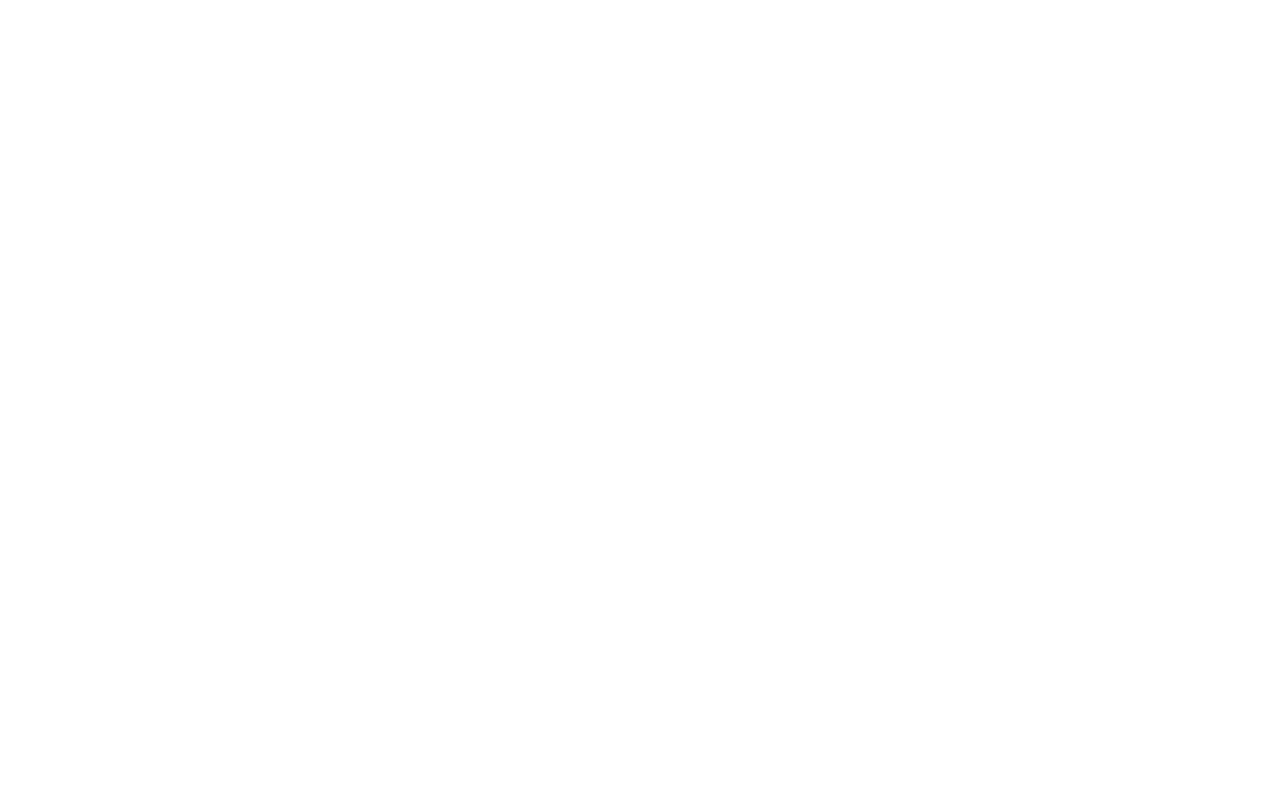
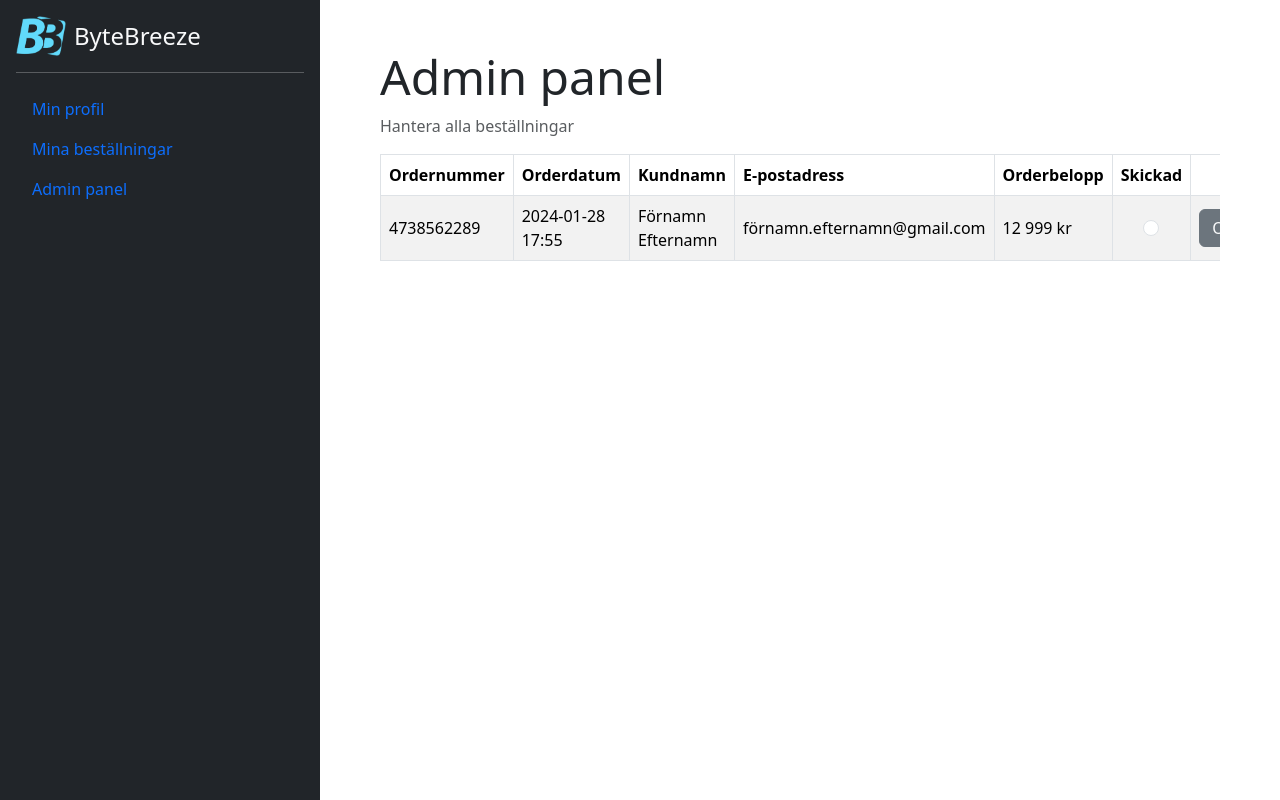
Before and after one commit to samzih/wie22d-examensarbete, a React (Vite) app in the folder client/: page /user/admin/orders in a window 1280 px wide. Before the commit this address had no page. Built offline with nearby package versions, Linux system fonts and the light colour scheme.

Commit message:
All user orders admin UI

```diff
--- a/client/src/App.jsx
+++ b/client/src/App.jsx
@@ -13,6 +13,7 @@
 import UserProfile from './pages/UserProfile'
 import UserOrders from './pages/UserOrders'
 import OrderProvider from './context/OrderContext'
+import AdminOrders from './pages/AdminOrders'
 
 
 function App() {
@@ -33,6 +34,7 @@
                   <Route path='/user' element={<User />}>
                     <Route path='profile' element={<UserProfile />} />
                     <Route path='orders' element={<UserOrders />} />
+                    <Route path='admin/orders' element={<AdminOrders />} />
                   </Route>
                 </Routes>
               </div>
--- a/client/src/components/layout/NavigationBar.jsx
+++ b/client/src/components/layout/NavigationBar.jsx
@@ -211,7 +211,7 @@
                                                     </Dropdown.Item>
 
                                                     {user.isAdmin &&
-                                                        <Dropdown.Item as={Link}>
+                                                        <Dropdown.Item as={Link} to='/user/admin/orders'>
                                                             <Stack direction='horizontal' gap={2}>
                                                                 <LuSettings2 size={20} />
                                                                 Admin panel
--- /dev/null
+++ b/client/src/pages/AdminOrders.jsx
@@ -0,0 +1,58 @@
+import { } from 'react'
+import { Button, Container, Table, FormCheck, Row, Col } from 'react-bootstrap'
+
+
+function AdminOrders() {
+    return (
+        <>
+            <Container>
+
+                <Row>
+                    <Col>
+                        <h1 className='display-5'>Admin panel</h1>
+                        <p className='text-muted'>Hantera alla beställningar</p>
+                    </Col>
+                </Row>
+
+                <Row>
+                    <Col>
+
+                        <Table striped bordered hover responsive>
+                            <thead>
+                                <tr>
+                                    <th>Ordernummer</th>
+                                    <th>Orderdatum</th>
+                                    <th>Kundnamn</th>
+                                    <th>E-postadress</th>
+                                    <th>Orderbelopp</th>
+                                    <th className='text-center'>Skickad</th>
+                                    <th className='text-center'>Åtgärder</th>
+                                </tr>
+                            </thead>
+
+                            <tbody>
+                                <tr className='align-middle'>
+                                    <td>4738562289</td>
+                                    <td>2024-01-28 17:55</td>
+                                    <td>Förnamn Efternamn</td>
+                                    <td>förnamn.efternamn@gmail.com</td>
+                                    <td>12 999 kr</td>
+                                    <td className='text-center'>
+                                        <FormCheck id='shipped' type='radio' />
+                                    </td>
+                                    <td className='text-center'>
+                                        <Button variant='secondary' className='text-light'>Orderdetaljer</Button>
+                                    </td>
+                                </tr>
+                            </tbody>
+                        </Table>
+
+                    </Col>
+                </Row>
+
+            </Container>
+        </>
+    )
+}
+
+export default AdminOrders
```
